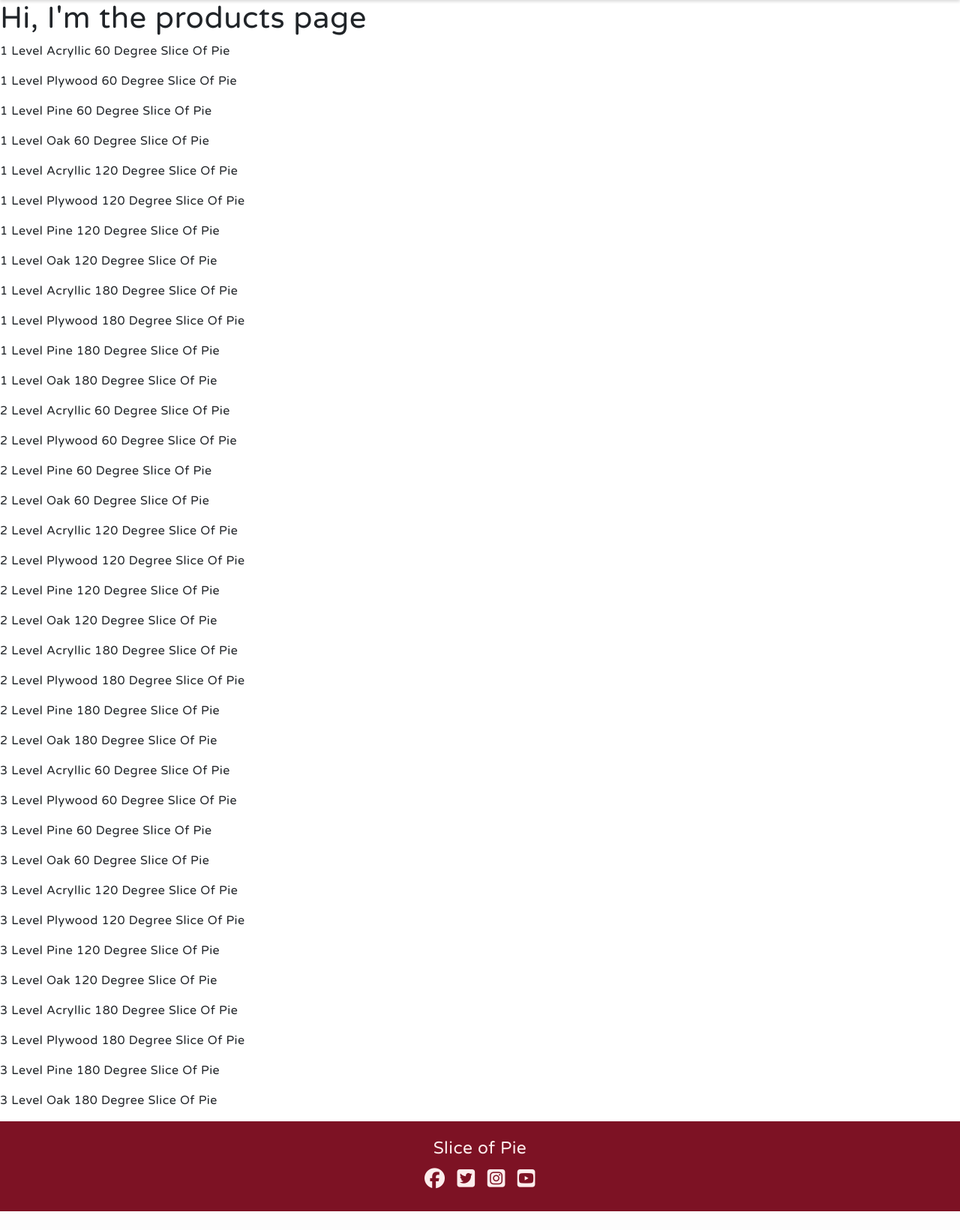
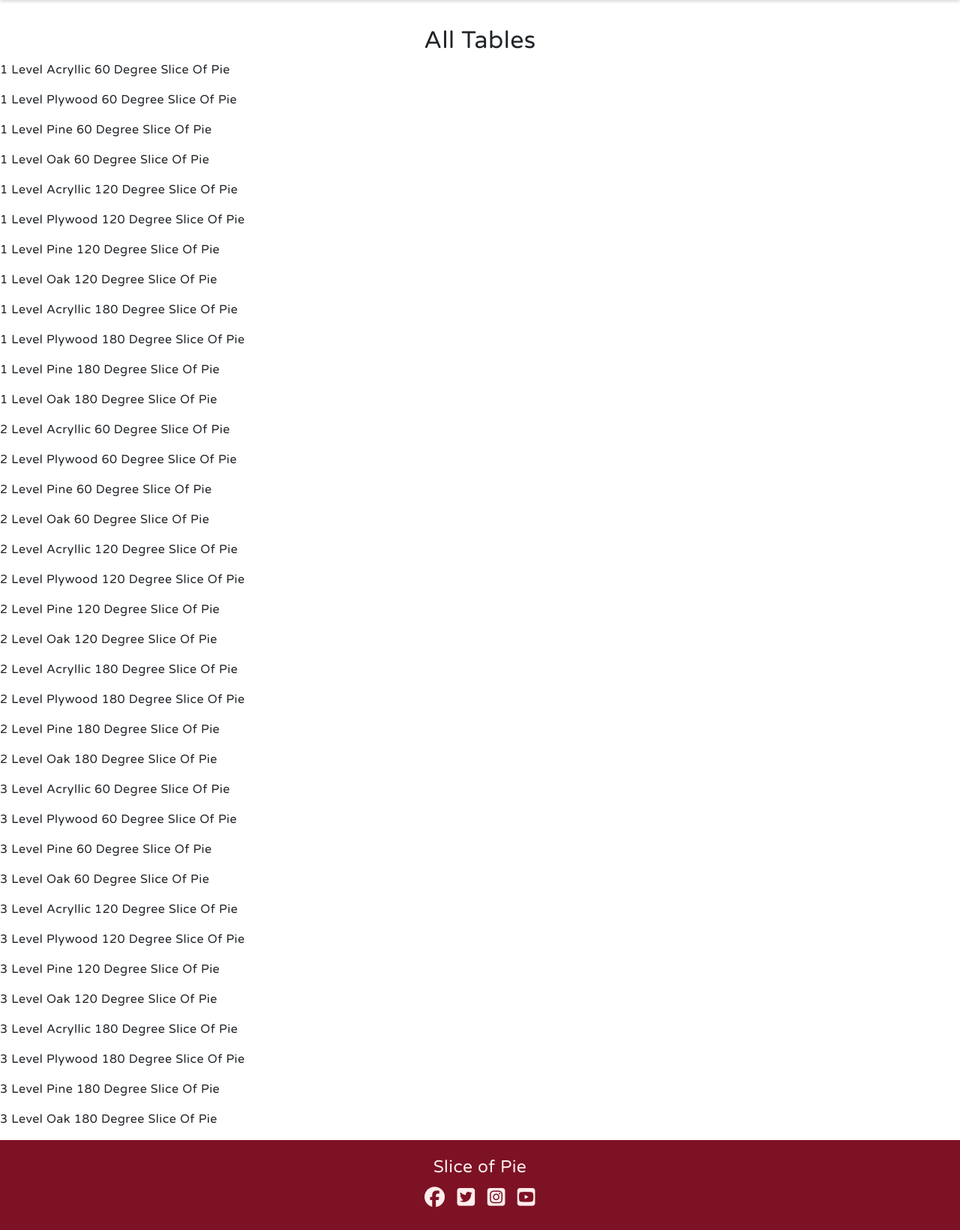
Before and after one commit to franciskershaw/slice-of-pie, a Django app: page /products/ in a window 1280 px wide. Shown: the part 64-1705 px from the top of the page at 75% size. Before the commit the page ends 1680 px from the top, so only its background shows below. Run offline with Django 3.2, Linux system fonts and the light colour scheme; data comes from the database, SQL or seed files in the repository; some libraries are stand-ins or nearby versions.

Commit message:
add product links to nav, position products h1

```diff
--- a/home/templates/home/index.html
+++ b/home/templates/home/index.html
@@ -24,7 +24,7 @@
                     </div>
                     <div class="col-12 col-md-6">
                         {% if request.user.is_authenticated %}
-                            <a href="#" class="btn btn-primary btn-md cta-btn">All Tables</a>
+                            <a href="{% url 'products' %}" class="btn btn-primary btn-md cta-btn">All Tables</a>
                         {% else %}
                             <a href="{% url 'account_signup' %}" class="btn btn-primary btn-md cta-btn">Sign Up</a>
                         {% endif %}
--- a/products/templates/products/products.html
+++ b/products/templates/products/products.html
@@ -5,7 +5,7 @@
 {% block content %}
 
 <div class="products page-container">
-   <h1>Hi, I'm the products page</h1>
+   <h1 class="text-center">All Tables</h1>
    {% for product in products %}
     <p>{{ product }}</p>
    {% endfor %}
--- a/static/css/base.css
+++ b/static/css/base.css
@@ -10,6 +10,8 @@
   --navbar-height: 64px;
 
   --main-font: 'Varela Round', sans-serif;
+  --h1-margin: 35px;
+  --h1-size: 2rem;
 }
 
 /* General styles */
@@ -351,3 +353,10 @@ footer ul li a {
   font-size: 130%;
   background-color: var(--blue);
 }
+
+/* All products page */
+
+div.products h1 {
+  padding-top: var(--h1-margin);
+  font-size: var(--h1-size);
+}
--- a/templates/includes/navbar.html
+++ b/templates/includes/navbar.html
@@ -15,7 +15,7 @@
                 <a href="#" class="navbar-link">Build Table</a>
             </li>
             <li class="navbar-item">
-                <a href="#" class="navbar-link">All Tables</a>
+                <a href="{% url 'products' %}" class="navbar-link">All Tables</a>
             </li>
         </ul>
     </div>
```
